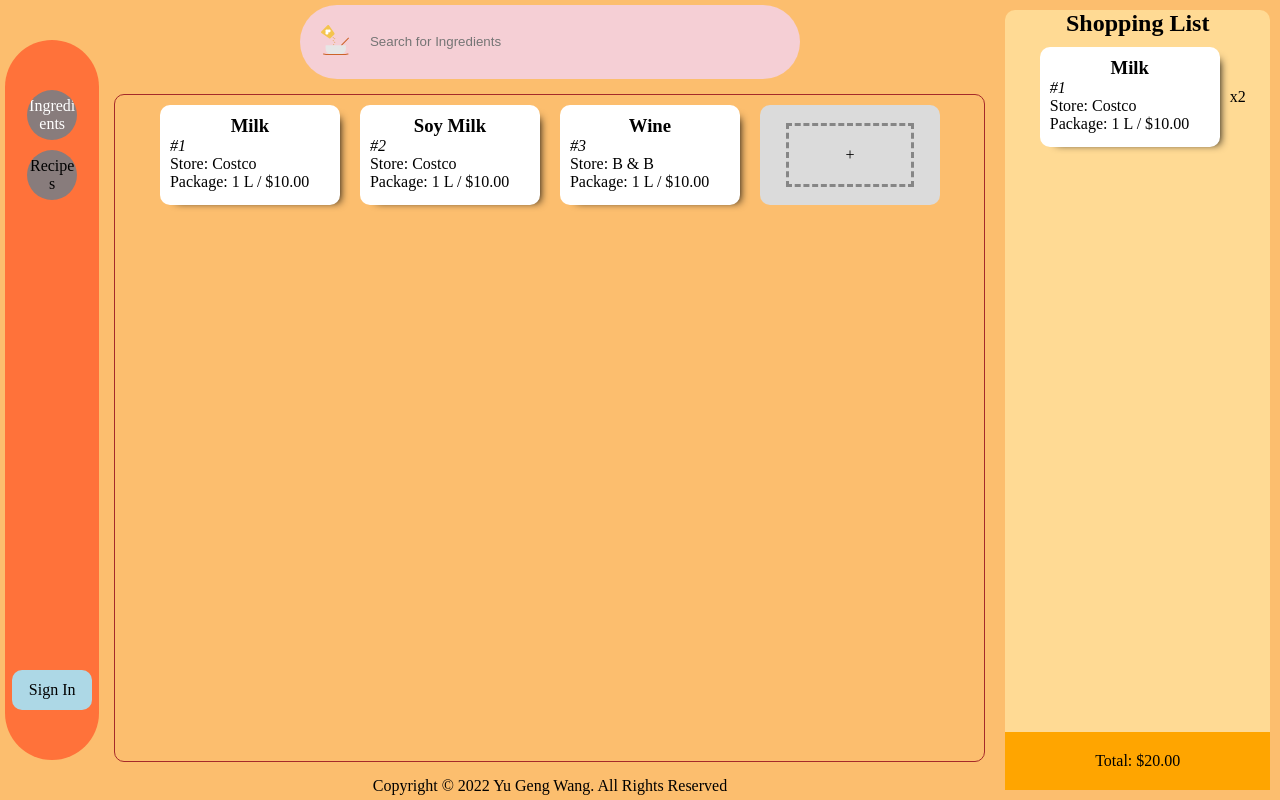
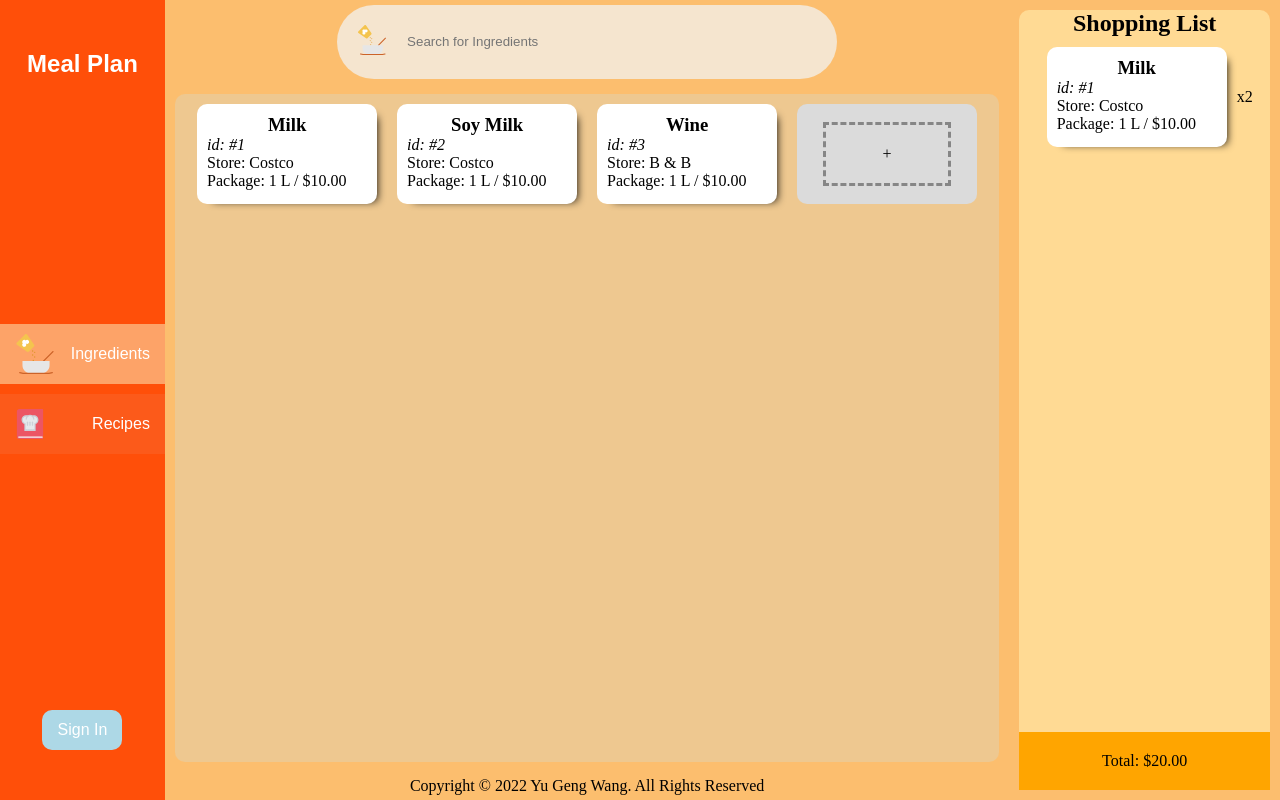
Before and after one commit to mtwangyugeng/meal-plan, a Svelte app: page / in a window 1280 px wide. Built offline with nearby package versions, Linux system fonts and the light colour scheme.

Commit message:
css update

```diff
--- a/src/layouts/ItemsContainer/Ingredients/IngredientCard.svelte
+++ b/src/layouts/ItemsContainer/Ingredients/IngredientCard.svelte
@@ -11,7 +11,7 @@
 
 <div class="Card" on:click >
     <h3>{name ? name : '<name>'}</h3>
-    <i>#{id ? id : '<id>'}</i>
+    <i>id: #{id ? id : '<id>'}</i>
     <p>Store: {store ? store: '<store>'}</p>
     {#if (amount || unit || price)}
         <p>Package: {amount ? amount: "-"} {unit ? unit: "-"} / ${price ? (price/100.00).toFixed(2) : "--.--"}</p>
--- a/src/layouts/ItemsContainer/ItemsContainer.svelte
+++ b/src/layouts/ItemsContainer/ItemsContainer.svelte
@@ -16,7 +16,8 @@ import Recipes from "./Recipes/Recipes.svelte";
 
 <style>
     .ItemsContainer {
-        border: 1px solid brown;
+        /* border: 1px solid brown; */
+        background-color: rgb(238, 200, 144);
         border-radius: 10px;
         margin: 10px;
     }
--- a/src/layouts/LeftBar/LeftBar.svelte
+++ b/src/layouts/LeftBar/LeftBar.svelte
@@ -6,7 +6,9 @@ import User from "./User/User.svelte";
 </script>
 
 <div class="LeftBar">
+
     <div class="container">
+        <h1>Meal Plan</h1>
         <Tabs />
         <User />
     </div>
@@ -14,16 +16,18 @@ import User from "./User/User.svelte";
 
 <style>
     .LeftBar {
-        display: flex;
+        /* display: flex;
         justify-content: center;
-        align-items: center;
+        align-items: center; */
+        font-family: Arial, Helvetica, sans-serif;
+        color: white;
     }
 
     .container {
-        height: 90%;
-        width: 90%;
-        background-color: rgb(255, 114, 58);
-        border-radius: 50px;
+        height: 100%;
+        width: 100%;
+        background-color: rgb(255, 79, 9);
+        /* border-radius: 50px; */
         padding-top: 50px;
         padding-bottom: 50px;
 
--- a/src/layouts/LeftBar/Tabs.svelte
+++ b/src/layouts/LeftBar/Tabs.svelte
@@ -1,7 +1,13 @@
 <script>
+    import IngredientIcon from "$src/assets/IngredientIcon.svelte";
+    import RecipeIcon from "$src/assets/RecipeIcon.svelte";
+
     import {TABS, currTab} from "$src/stores/Tab"
 
-
+    const icons = {
+        [TABS[0]]: IngredientIcon,
+        [TABS[1]]: RecipeIcon
+    }
 </script>
 
 
@@ -9,6 +15,7 @@
 {#each TABS as tab (tab)}
     <button class={$currTab == tab && "active"}
         on:click={()=>currTab.set(tab)}>
+        <svelte:component this={icons[tab]} />
         {tab}
     </button>
 {/each}
@@ -20,22 +27,53 @@
         display: flex;
         flex-direction: column;
         align-items: center;
+        width: 100%;
+        /* background-color: #fff; */
     }
 
     button {
-        background-color: rgb(136, 124, 124);
+        background-color: rgb(252, 90, 26);
         height: 50px;
-        width: 50px;
+        width: 100%;
         margin-bottom: 10px;
-        border-radius: 50%;
+        /* border-radius: 50%; */
+        display: flex;
+        align-items: center;
+        justify-content: space-between;
+        padding: 30px 15px;
 
         overflow: hidden;
         word-wrap: break-word;
     }
+    button :global(svg) {
+        width: 30px;
+        height: 30px;
+    }
+
+    button:hover :global(svg) {
+        animation-name: shake;
+        animation-duration: 100ms;
+        animation-iteration-count: 2;
+        animation-timing-function: linear;
+    }
+
+    @keyframes shake {
+    from {
+        transform:rotate(-10deg);
+    }
+    to {
+        transform:rotate(10deg);
+    }
+}
 
     .active {
-        color: white
+        color: white;
+        background-color: rgb(253, 163, 104);
     }
 
+    .active :global(svg) {
+        width: 40px;
+        height: 40px;
+    }
 
 </style>
--- a/src/layouts/MainContainer.svelte
+++ b/src/layouts/MainContainer.svelte
@@ -31,7 +31,7 @@ import ShoppingList from "./ShoppingList/ShoppingList.svelte";
 
     section > :global(.LeftBar) {
         /* background-color: grey; */
-        width: 150px;
+        width: 250px;
     }
 
     section > :global(.ShoppingList) {
--- a/src/layouts/SearchBar.svelte
+++ b/src/layouts/SearchBar.svelte
@@ -35,7 +35,7 @@
     }
 
     .container {
-        background-color: rgb(245, 207, 213);
+        background-color: rgb(245, 229, 207);
         display: flex;
         width: 500px;
         border-radius: 40px;
```
